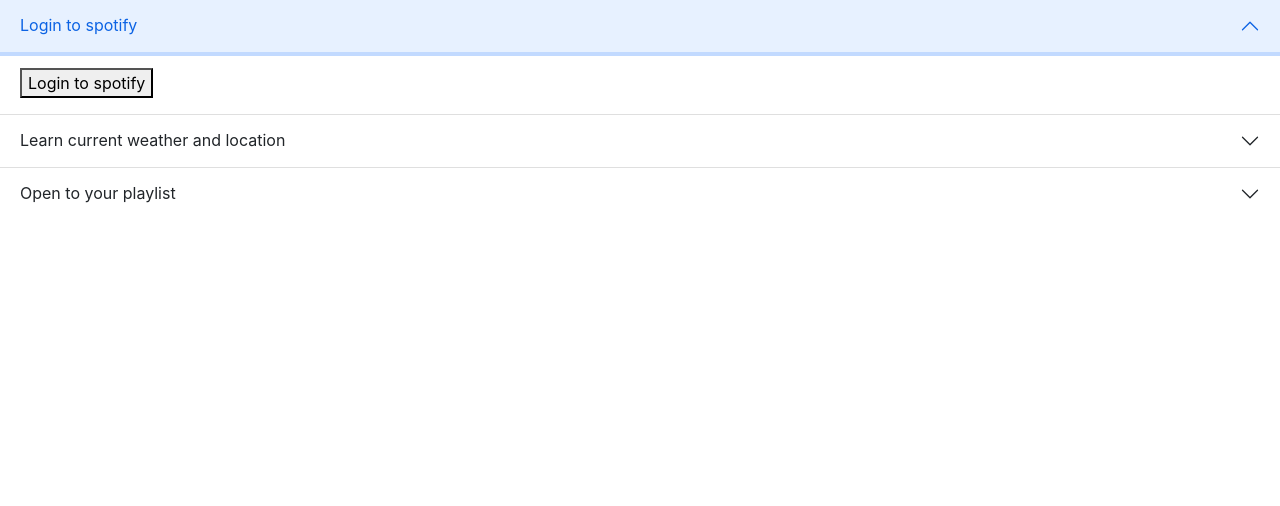
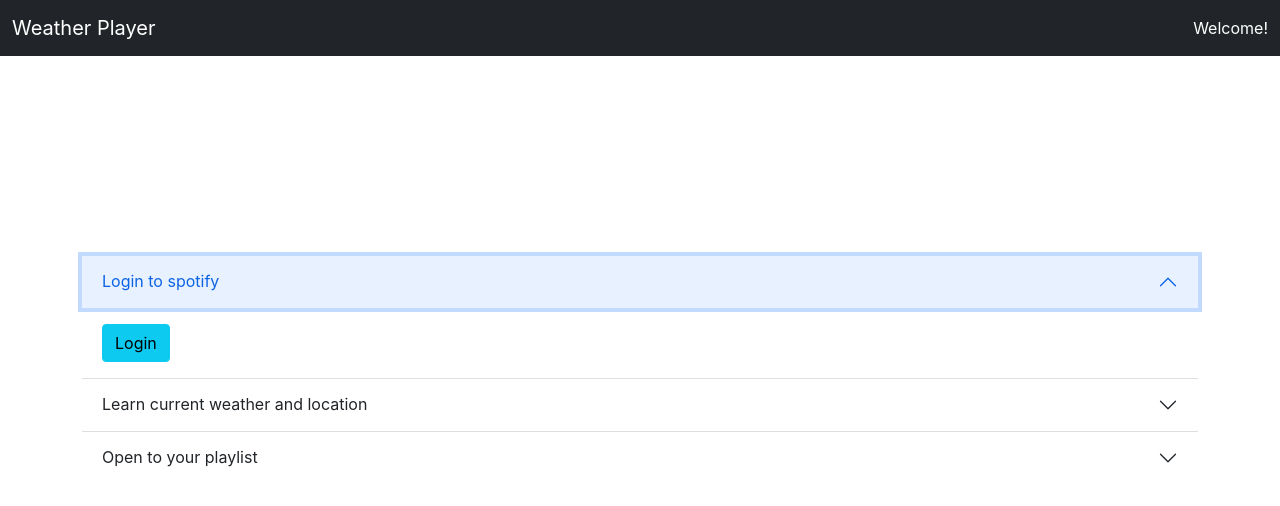
Before and after one commit to jaleyerdelen/weather-player, a React (Create React App) app: page / in a window 1280 px wide. Both pictures are taken after a click on the button "Login to spotify". Shown: the top 506 px of the page. Built offline with nearby package versions, Linux system fonts and the light colour scheme; no server answers.

Commit message:
fixed css

```diff
--- a/src/App.js
+++ b/src/App.js
@@ -2,6 +2,7 @@ import { useEffect, useState } from "react";
 import SpotifyPlayList from "./components/Spotify/SpotifyPlayList";
 import SpotifyHotPlayList from "./components/Spotify/SpotifyHotPlayList";
 import SpotifySnowPlayList from "./components/Spotify/SpotifySnowPlayList";
+import Navbar from "./components/Navbar"
 import { BrowserRouter, Routes, Route } from "react-router-dom";
 import axios from "axios";
 
@@ -80,8 +81,9 @@ function App() {
           {/* <Route path="/playlist" element={<SpotifyPlayList weathers={weather} />} /> */}
           <Route path="/hotplaylist" element={<SpotifyHotPlayList />} />
           <Route path="/snowplaylist" element={<SpotifySnowPlayList />} />
+          <Route path="/" element={<Navbar />} />
         </Routes>
-        <>
+        <div className="container">
           <div className="accordion accordion-flush" id="accordionFlushExample">
             <div className="accordion-item">
               <h2 className="accordion-header" id="flush-headingOne">
@@ -103,8 +105,8 @@ function App() {
                 data-bs-parent="#accordionFlushExample"
               >
                 <div className="accordion-body">
-                  <button classNameName="btn btn-primary" onClick={handleLogin}>
-                    Login to spotify
+                  <button className="btn btn-info" onClick={handleLogin}>
+                    Login
                   </button>
                 </div>
               </div>
@@ -173,7 +175,7 @@ function App() {
               </div>
             </div>
           </div>
-        </>
+        </div>
       </BrowserRouter>
     </>
   );
--- /dev/null
+++ b/src/components/Navbar.js
@@ -0,0 +1,16 @@
+const Navbar = () => {
+  return (
+    <div>
+      <nav className="navbar navbar-expand-lg navbar-dark bg-dark">
+        <div className="container-fluid">
+          <a className="navbar-brand" href="/">
+            Weather Player
+          </a>
+          <div className="text-white">Welcome! </div>
+        </div>
+      </nav>
+    </div>
+  );
+};
+
+export default Navbar;
--- a/src/components/Spotify/SpotifyPlayList.js
+++ b/src/components/Spotify/SpotifyPlayList.js
@@ -28,12 +28,17 @@ const SpotifyPlayList = () => {
 
   return (
     <div>
-      <button onClick={handleGetPlaylist} className="">
-        Spotify PlayList
-      </button>
-      <a rel="noreferrer" target="_blank" href={data}>
-        Playlist
-      </a>
+
+<div className="btn-group">
+  <button onClick={handleGetPlaylist} type="button" className="btn btn-success dropdown-toggle" data-bs-toggle="dropdown" aria-expanded="false">
+    Success
+  </button>
+  <ul className="dropdown-menu">
+    <li><a rel="noreferrer" target="_blank" href={data} className="dropdown-item" >Your Playlist</a></li>
+  </ul>
+</div>
+
+
     </div>
   );
 };
--- a/src/index.css
+++ b/src/index.css
@@ -11,3 +11,7 @@ code {
   font-family: source-code-pro, Menlo, Monaco, Consolas, 'Courier New',
     monospace;
 }
+
+.container {
+  margin-top: 200px ; ;
+}
```
